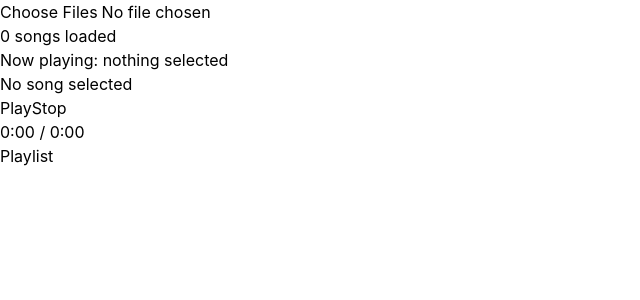
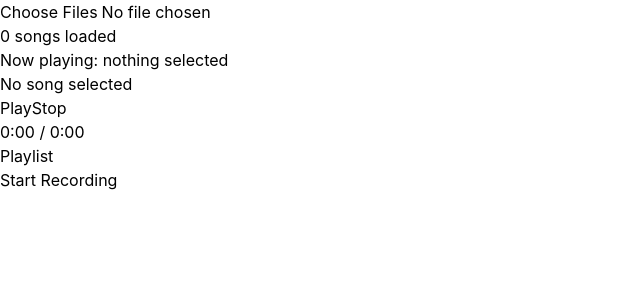
Before and after one commit to vincen-coder/Mixlr, a React (Vite) app: page / in a window 1280 px wide. Shown: the top 300 px of the page, without its empty margins (0-640 px from the left). Built offline with nearby package versions, Linux system fonts and the light colour scheme.

Commit message:
added recording features mixed together with audio added

```diff
--- a/src/App.jsx
+++ b/src/App.jsx
@@ -1,21 +1,21 @@
 import { useState, useEffect } from "react"
 import useFileLoader from "./hooks/UseFileLoader"
 import useAudioPlayer from "./hooks/UseAudioPlayer"
+import useRecorder from "./hooks/UseRecorder"
 import FileInput from "./components/FileInput"
 import PlayerController from "./components/PlayerController"
 import Playlist from "./components/Playlist"
+import Recorder from "./components/Recorder"
 
 function App() {
-  // all shared state lives here
   const [currentTrack, setCurrentTrack] = useState(null)
 
-  // hooks
   const { tracks, handleFilePicker } = useFileLoader()
-  const { isPlaying, duration, currentTime,play,pause,stop } = useAudioPlayer(currentTrack)
+  const { isPlaying, duration, currentTime, play, pause, stop, audioRef } = useAudioPlayer(currentTrack)
+  const { isRecording, recordedAudio, startRecording, stopRecording } = useRecorder(audioRef)
 
-  // when tracks loads, auto select first song
   useEffect(() => {
-    if(tracks.length > 0) {
+    if (tracks.length > 0) {
       setCurrentTrack(tracks[0])
     }
   }, [tracks])
@@ -34,7 +34,17 @@ function App() {
         pause={pause}
         stop={stop}
       />
-      <Playlist tracks={tracks} currentTrack={currentTrack} setCurrentTrack={setCurrentTrack} />
+      <Playlist
+        tracks={tracks}
+        currentTrack={currentTrack}
+        setCurrentTrack={setCurrentTrack}
+      />
+      <Recorder
+        isRecording={isRecording}
+        recordedAudio={recordedAudio}
+        startRecording={startRecording}
+        stopRecording={stopRecording}
+      />
     </div>
   )
 }
--- /dev/null
+++ b/src/components/Recorder.jsx
@@ -0,0 +1,22 @@
+function Recorder({ isRecording, recordedAudio, startRecording, stopRecording }) {
+  return (
+    <div>
+      {isRecording
+        ? <button onClick={stopRecording}>Stop Recording</button>
+        : <button onClick={startRecording}>Start Recording</button>
+      }
+
+      {recordedAudio && (
+        <div>
+          <p>Recording done!</p>
+          <audio controls src={recordedAudio} />
+          <a href={recordedAudio} download="mixlr-recording.wav">
+            <button>Download Recording</button>
+          </a>
+        </div>
+      )}
+    </div>
+  )
+}
+
+export default Recorder
--- a/src/hooks/UseAudioPlayer.jsx
+++ b/src/hooks/UseAudioPlayer.jsx
@@ -60,7 +60,7 @@ function useAudioPlayer(currentTrack) {
 		setIsPlaying(false);
 	}
 
-	return { isPlaying, duration, currentTime, play, pause, stop };
+	return { isPlaying, duration, currentTime, play, pause, stop, audioRef };
 };
 
 export default useAudioPlayer;
--- /dev/null
+++ b/src/hooks/useRecorder.jsx
@@ -0,0 +1,69 @@
+import { useState, useRef } from 'react'
+
+function useRecorder(audioRef) {
+  const [isRecording, setIsRecording] = useState(false)
+  const [recordedAudio, setRecordedAudio] = useState(null)
+  const mediaRecorderRef = useRef(null)
+  const audioChunksRef = useRef([])
+
+  async function startRecording() {
+    try {
+      // get microphone stream
+      const micStream = await navigator.mediaDevices.getUserMedia({ audio: true })
+
+      // create a mixing desk
+      const audioContext = new AudioContext()
+
+      // plug microphone into mixing desk
+      const micSource = audioContext.createMediaStreamSource(micStream)
+
+      // plug song into mixing desk
+      const songSource = audioContext.createMediaElementSource(audioRef.current)
+
+      // create the output destination
+      const destination = audioContext.createMediaStreamDestination()
+
+      // connect both sources to the output
+      micSource.connect(destination)
+      songSource.connect(destination)
+      songSource.connect(audioContext.destination) // keep song audible while recording
+
+      // record the mixed output
+      const mediaRecorder = new MediaRecorder(destination.stream)
+      mediaRecorderRef.current = mediaRecorder
+      audioChunksRef.current = []
+
+      mediaRecorder.ondataavailable = (event) => {
+        audioChunksRef.current.push(event.data)
+      }
+
+      mediaRecorder.onstop = () => {
+        const audioBlob = new Blob(audioChunksRef.current, { type: 'audio/wav' })
+        const audioUrl = URL.createObjectURL(audioBlob)
+        setRecordedAudio(audioUrl)
+      }
+
+      mediaRecorder.start()
+      setIsRecording(true)
+
+    } catch (error) {
+      console.error('Error accessing microphone:', error)
+    }
+  }
+
+  function stopRecording() {
+    if (mediaRecorderRef.current && mediaRecorderRef.current.state !== 'inactive') {
+      mediaRecorderRef.current.stop()
+      setIsRecording(false)
+    }
+  }
+
+  return {
+    isRecording,
+    recordedAudio,
+    startRecording,
+    stopRecording
+  }
+}
+
+export default useRecorder
```
